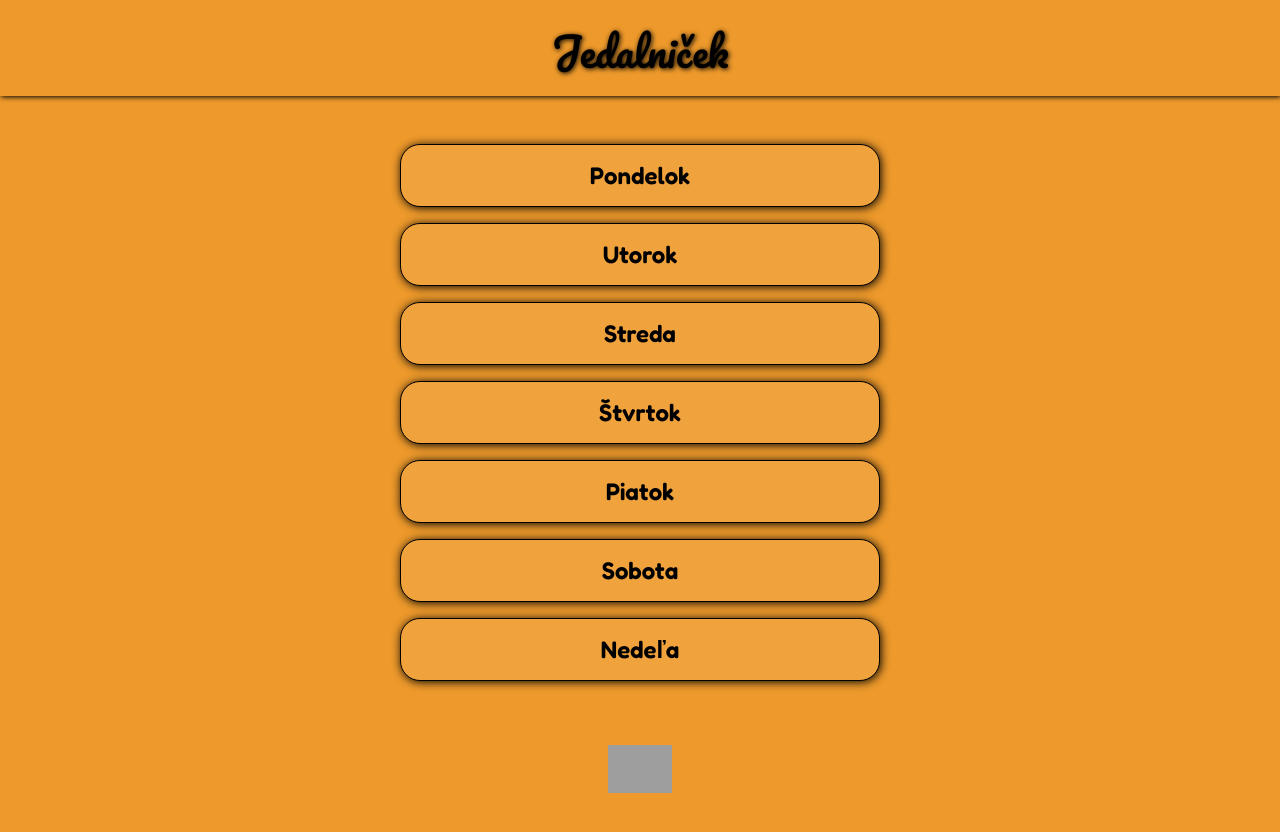
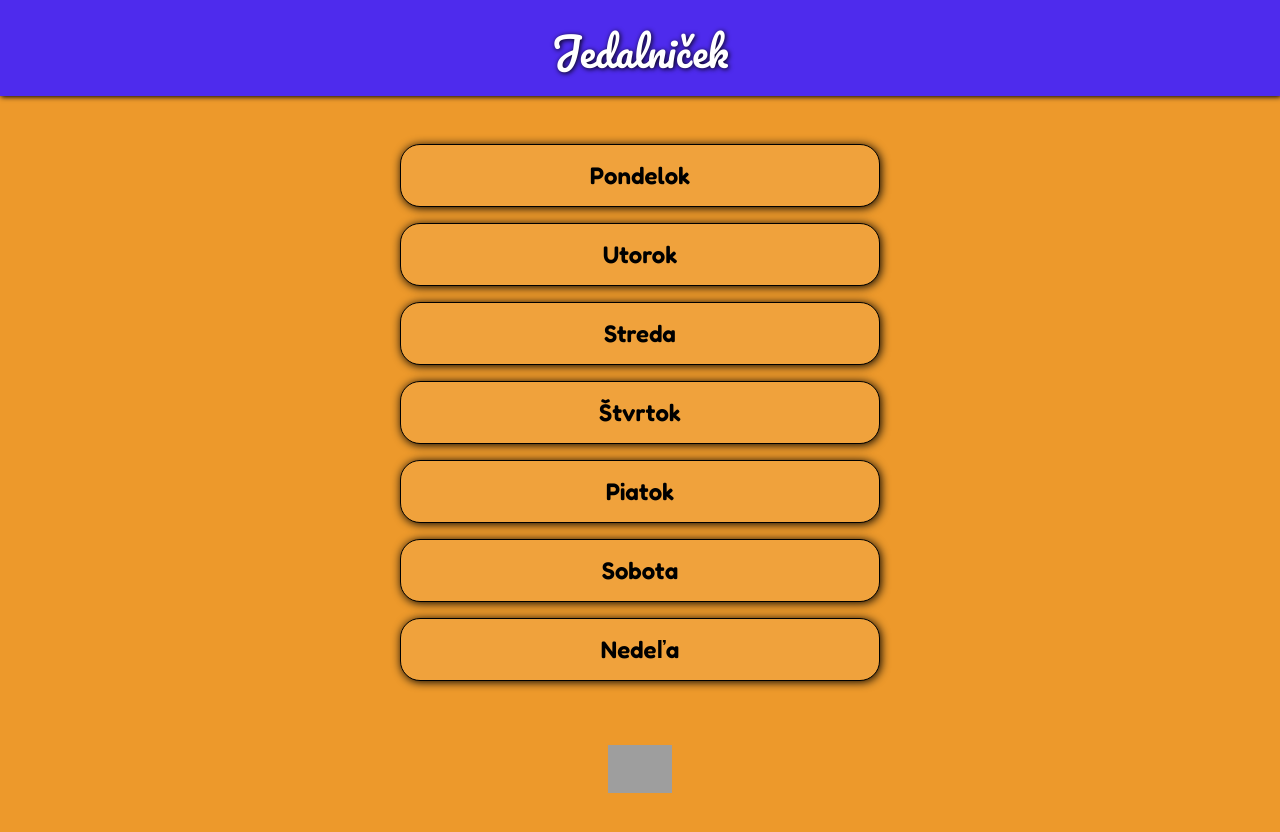
Before and after one commit to SamuelTakacs/MySite, a plain HTML site: page index.html in a window 1280 px wide. Drawn offline with Linux system fonts and the light colour scheme; grey boxes are pictures that could not be loaded.

Commit message:
Update style.css

```diff
--- a/style.css
+++ b/style.css
@@ -7,14 +7,14 @@ body {
 }
 
 #header {
-    background-color: #ed992b;
+    background-color: #4e2bed;
     box-shadow: 1px 1px 5px black;
 }
 
 #header h1 {
     text-shadow: 1px 1px 5px black;
     font-family: 'Pacifico', cursive;
-    color: black;
+    color: rgb(255, 255, 255);
     font-size: 2.5rem;
     font-weight: 100;
     margin-top: 1rem;
```
